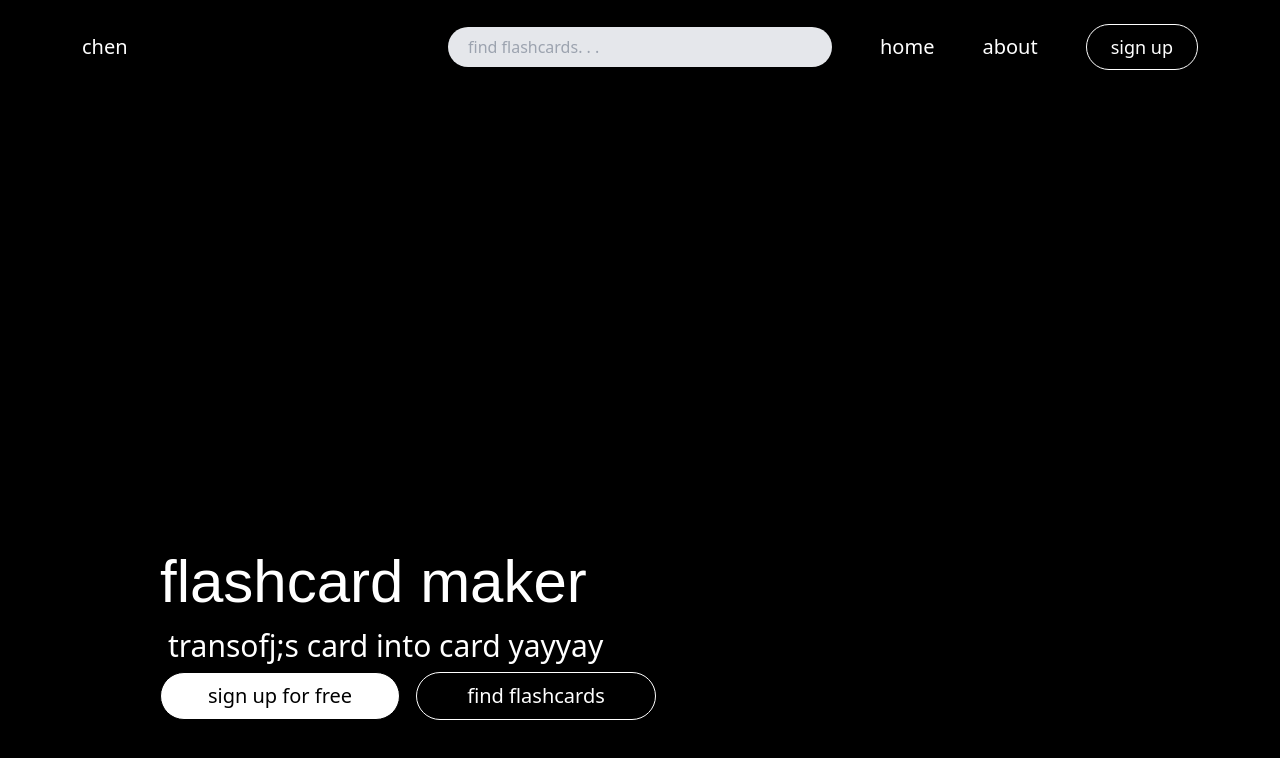
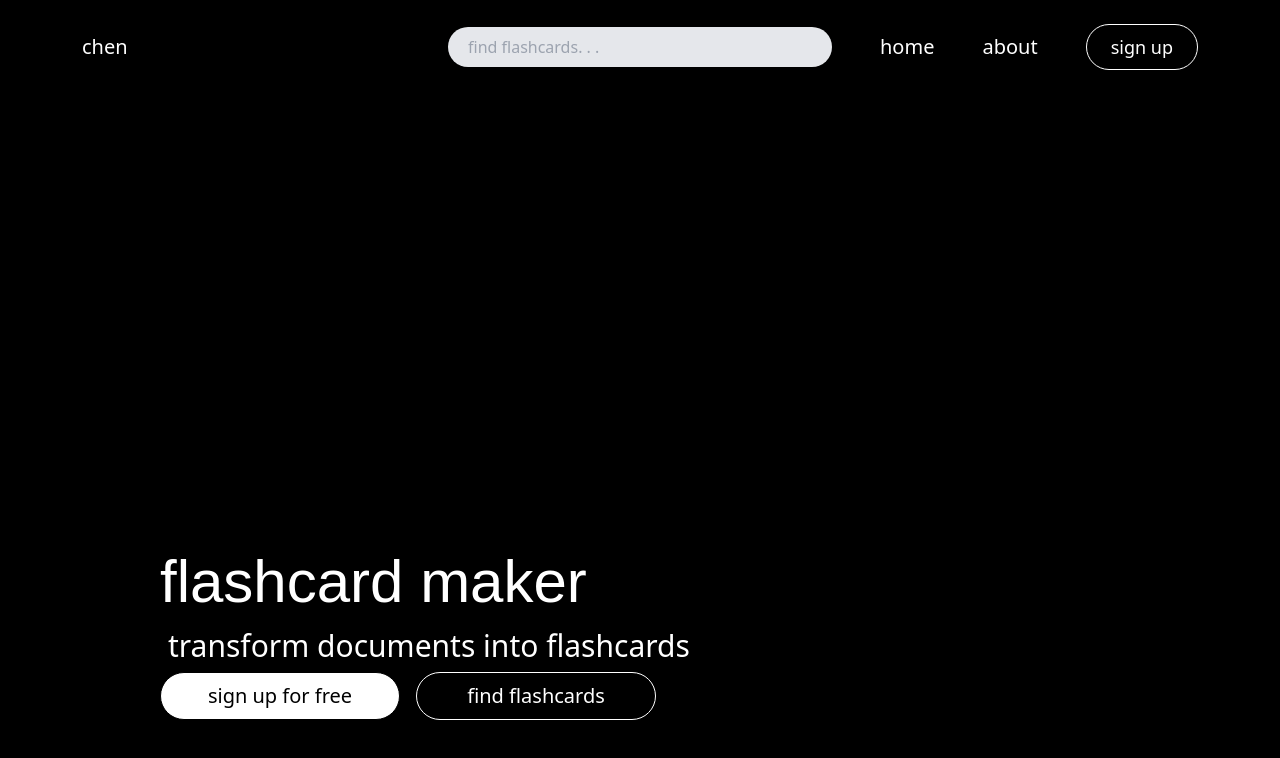
Before and after one commit to Uaena0593/flashcard-maker, a React (Vite) app in the folder frontend/: page / in a window 1280 px wide. Shown: the top 758 px of the page. Built offline with nearby package versions, Linux system fonts and the light colour scheme; no server answers.

Commit message:
Change of text

```diff
--- a/frontend/src/pages/Home.tsx
+++ b/frontend/src/pages/Home.tsx
@@ -25,7 +25,7 @@ const Home = () => {
         <div className="pl-40 text-white flex-grow flex">
           <div className="flex flex-col mt-auto">
             <div className="pb-2 text-6xl font-custom">flashcard maker</div>
-            <div className="pl-8 p-2 text-3xl">transofj;s card into card yayyay</div>
+            <div className="pl-8 p-2 text-3xl">transform documents into flashcards</div>
             <div className="flex flex-row pb-20">
               <Link
               to={authenticated ? "/flashcards" : "/signup"}
```
